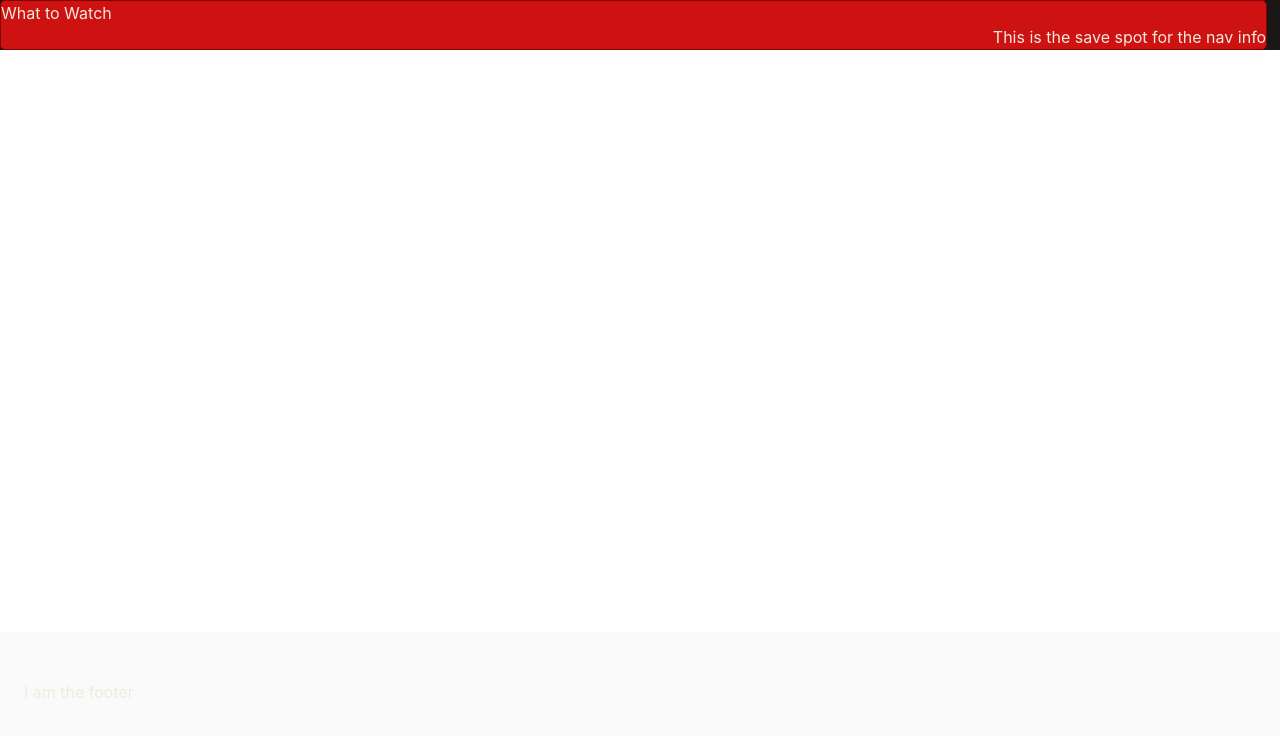
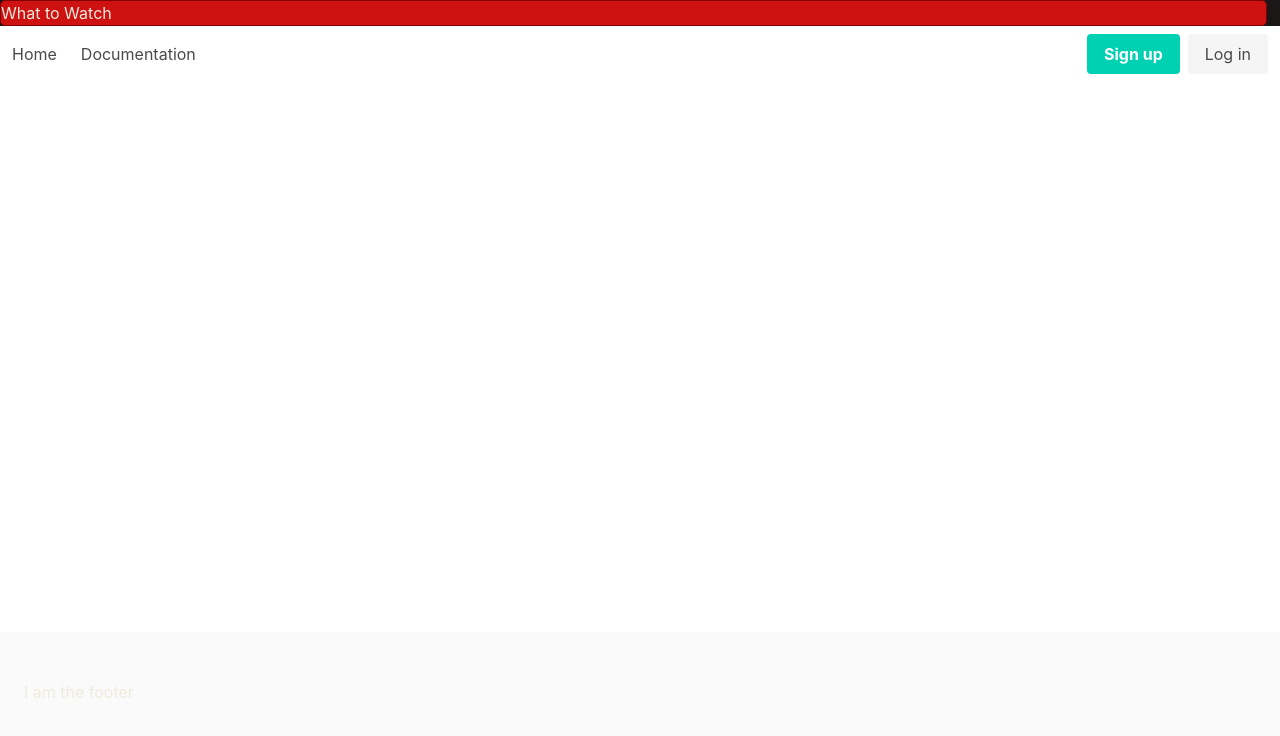
Before and after one commit to IamAlphena/whatToWatch, a React (Create React App) app in the folder client/: page /details/1 in a window 1280 px wide. Shown: the top 736 px of the page. Built offline with nearby package versions, Linux system fonts and the light colour scheme; the HTML template or start-up script is replaced by a standard one.

Commit message:
navbar done

```diff
--- a/client/src/App.js
+++ b/client/src/App.js
@@ -4,12 +4,14 @@
 import Footer from './components/Footer';
 import SearchPage from './pages/searchpage';
 import MovieDetails from './pages/detailpage';
+import Navbar from "./components/Navbar"
 
 function App() {
   return (
     <Router>
       <div>
       <Header />
+      <Navbar/>
         <Switch>
           <Route exact path='/' component={SearchPage} />
           <Route exact path='/details' component={MovieDetails} />
--- a/client/src/components/Header/index.js
+++ b/client/src/components/Header/index.js
@@ -1,10 +1,10 @@
 import React from 'react';
+
 
 function Header() {
     return (
         <header>
         <p>What to Watch</p>
-        <nav> This is the save spot for the nav info</nav>
     </header>
     )
 }
--- /dev/null
+++ b/client/src/components/Navbar/index.js
@@ -0,0 +1,44 @@
+import React from "react";
+
+function Navbar() {
+  return (
+    <>
+      <nav className="navbar" role="navigation" aria-label="main navigation">
+        <div className="navbar-brand">
+          <a
+            role="button"
+            className="navbar-burger"
+            aria-label="menu"
+            aria-expanded="false"
+            data-target="navbarBasicExample"
+          >
+            <span aria-hidden="true"></span>
+            <span aria-hidden="true"></span>
+            <span aria-hidden="true"></span>
+          </a>
+        </div>
+
+        <div id="navbarBasicExample" className="navbar-menu">
+          <div className="navbar-start">
+            <a className="navbar-item">Home</a>
+
+            <a className="navbar-item">Documentation</a>
+          </div>
+        </div>
+
+        <div className="navbar-end">
+          <div className="navbar-item">
+            <div className="buttons">
+              <a className="button is-primary">
+                <strong>Sign up</strong>
+              </a>
+              <a className="button is-light">Log in</a>
+            </div>
+          </div>
+        </div>
+      </nav>
+    </>
+  );
+}
+
+export default Navbar;
```
